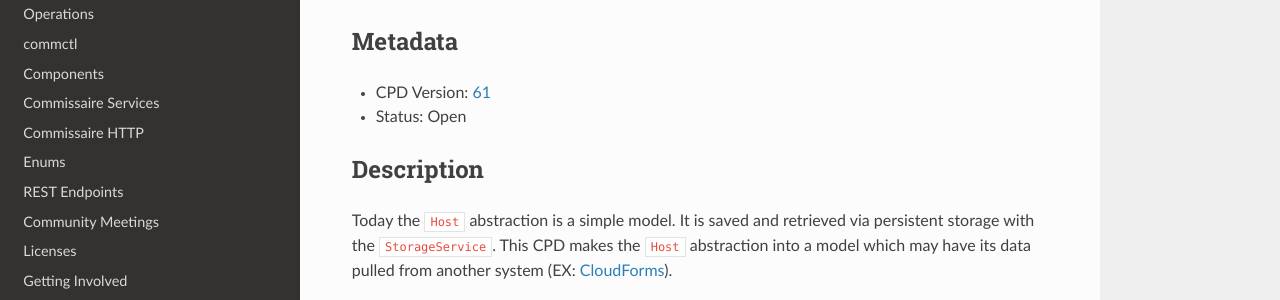
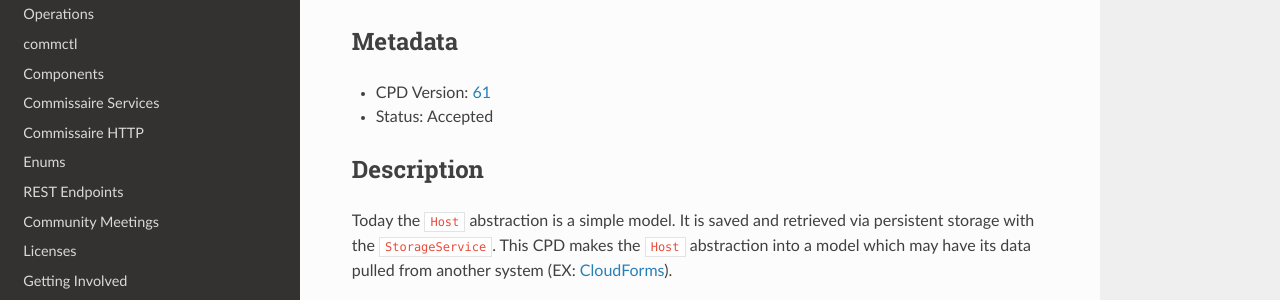
Before and after one commit to projectatomic/commissaire, a Sphinx documentation site: the page built from doc/cpd/61.rst, in a window 1280 px wide and 900 px high. Shown: the part 135-435 px from the top of the window. Built offline with Sphinx 7.4.7 and the Read the Docs theme 2.0.0, drawn with Linux system fonts in a browser that asks for light colours; pages that are not in the unit, such as notebooks, are missing from menus.

Commit message:
doc: Marking cpd-61 as accepted.

```diff
--- a/doc/cpd/61.rst
+++ b/doc/cpd/61.rst
@@ -5,7 +5,7 @@ Metadata
 --------
 
 * CPD Version: `61 <https://github.com/projectatomic/commissaire/issues/61>`_
-* Status: Open
+* Status: Accepted
 
 Description
 -----------
```
